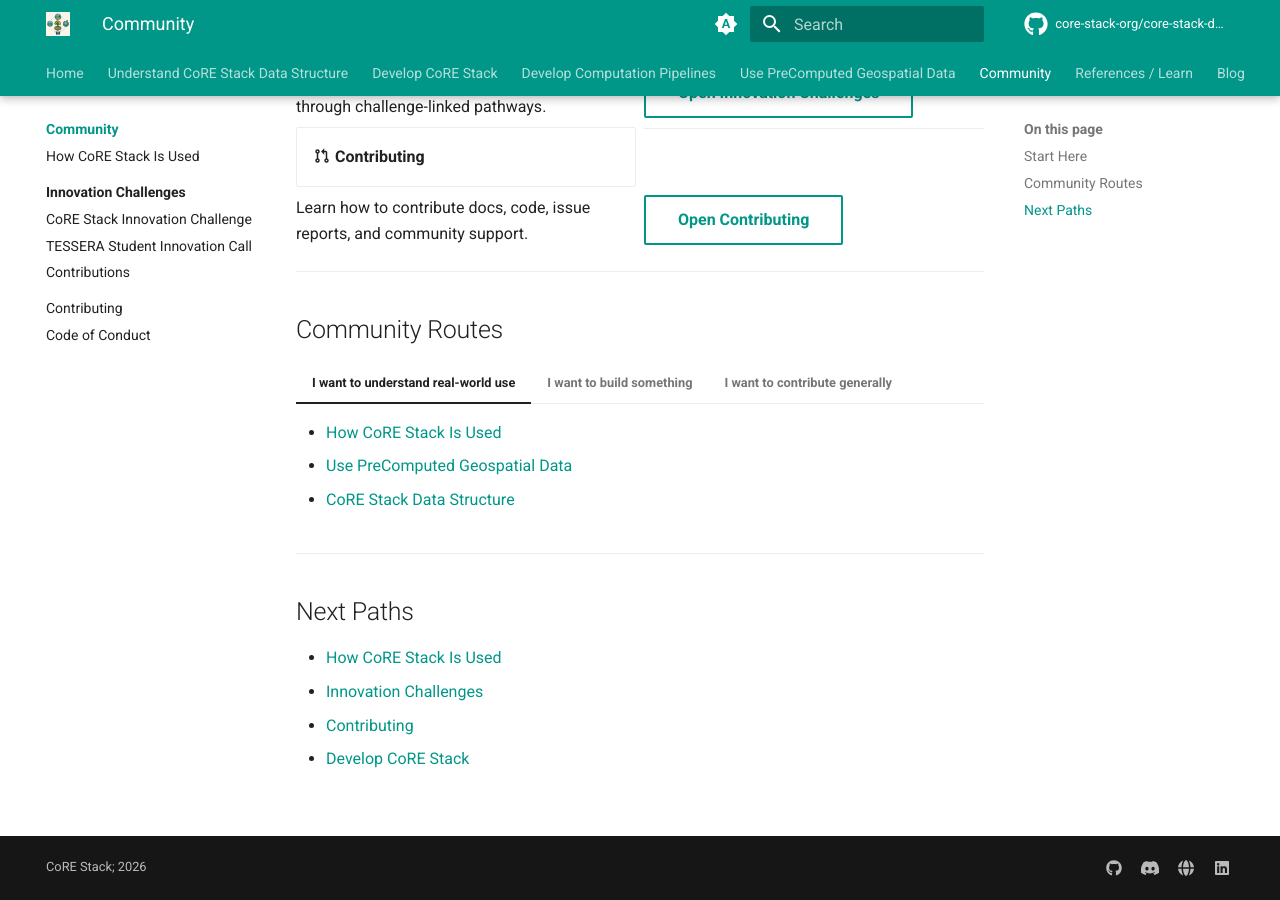
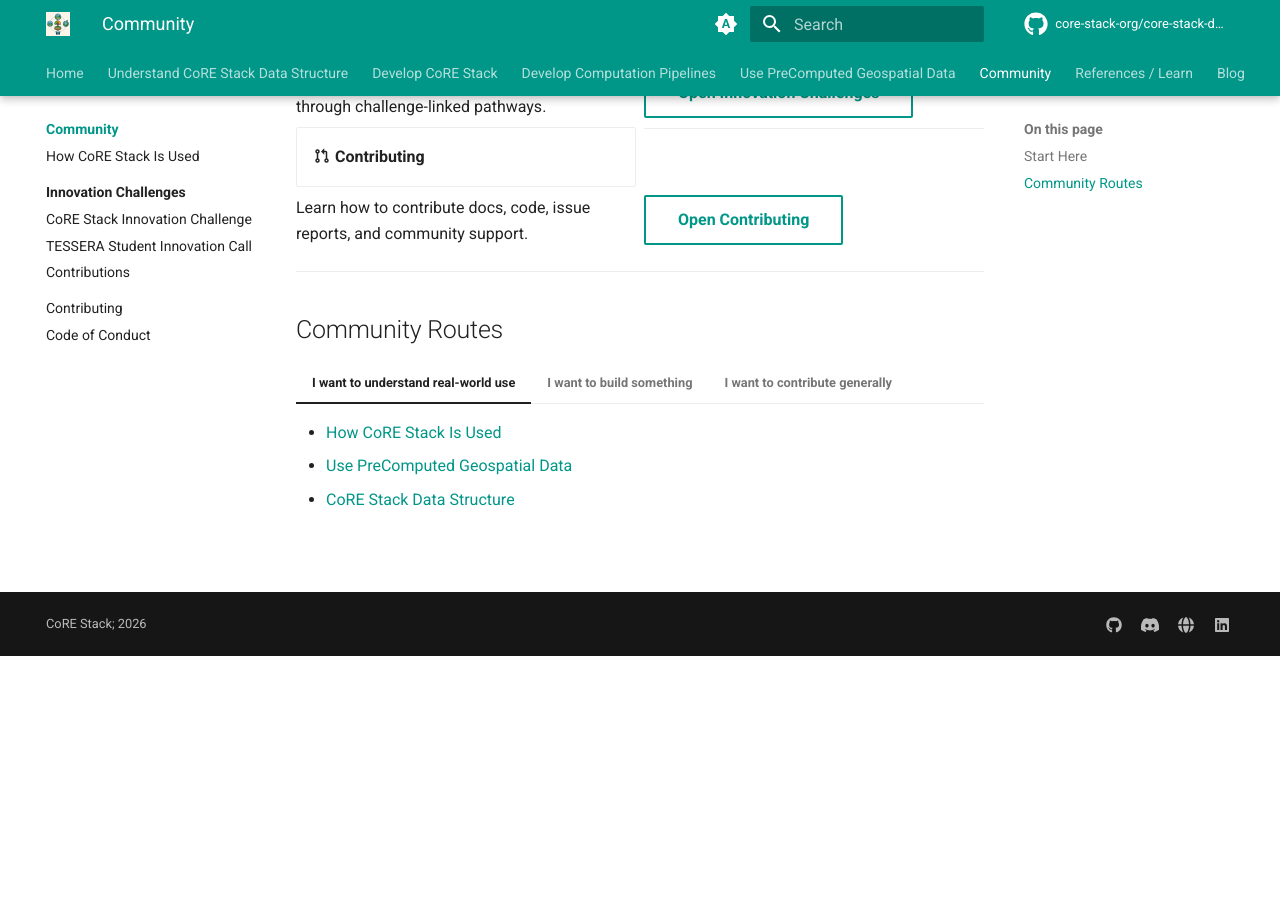
Before and after one commit to core-stack-org/core-stack-docs, an MkDocs documentation site: the page built from docs/community/index.md, in a window 1280 px wide and 900 px high, scrolled down 746 px. Built offline with MkDocs 1.6.1 and Material for MkDocs 9.7.7, drawn with Linux system fonts in a browser that asks for light colours; comment, search, counter and statistics services are not loaded; after the commit the page ends 1402 px from its top, so only the background shows below that.

```diff
--- a/docs/community/index.md
+++ b/docs/community/index.md
@@ -66,13 +66,4 @@ This section helps different collaborators find a route into:
 
     - [Contributing](contributing.md)
     - [Code of Conduct](code-of-conduct.md)
-    - [Contributions](contributions.md)
-
----
-
-## Next Paths
-
-- [How CoRE Stack Is Used](how-core-stack-is-used.md)
-- [Innovation Challenges](innovation-challenges/index.md)
-- [Contributing](contributing.md)
-- [Develop CoRE Stack](../developers/index.md)
+    - [Previous Contributions](contributions.md)
```
Also changed, not shown: docs/community/contributing.md (+1 -1 lines).
